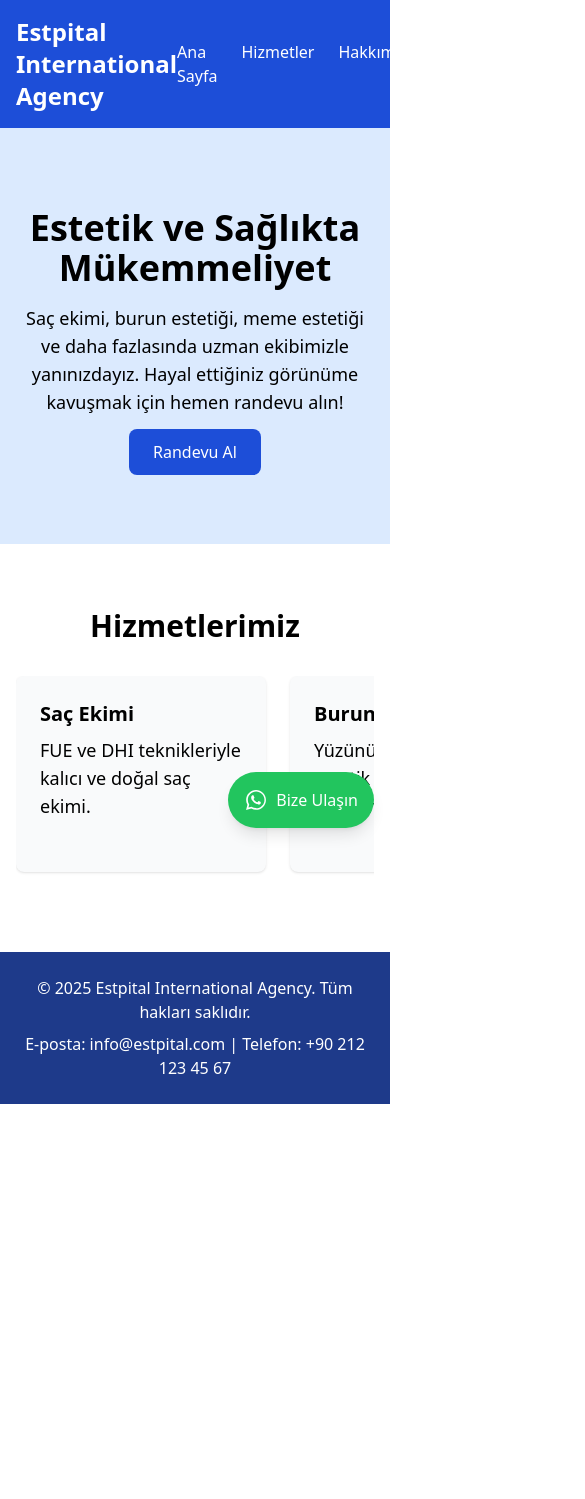
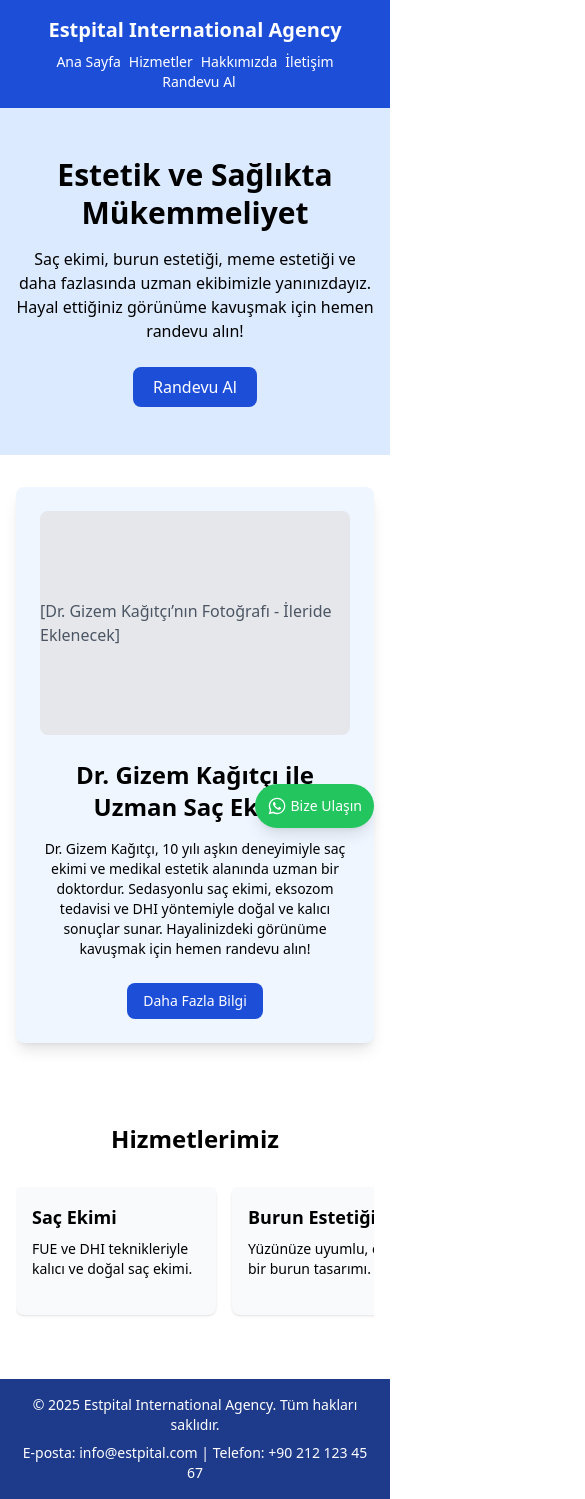
Before and after one commit to Estpital/Estpital-Dynamic-Platform, a React (Create React App) app: page / in a window 390 px wide. Shown: the whole page, 585 px wide, since content can reach past the window. Before the commit the page ends 1104 px from the top, so only its background shows below. Built offline with nearby package versions, Linux system fonts and the light colour scheme; the HTML template or start-up script is replaced by a standard one.

Commit message:
Update Home.js

```diff
--- a/src/pages/Home.js
+++ b/src/pages/Home.js
@@ -12,50 +12,75 @@ function Home() {
   return (
     <div className="min-h-screen bg-gray-50">
       {/* Navbar */}
-      <nav className="bg-blue-700 text-white p-4 sticky top-0 z-10">
-        <div className="container mx-auto flex justify-between items-center">
-          <h1 className="text-2xl font-bold">Estpital International Agency</h1>
-          <ul className="flex space-x-6">
-            <li><a href="/" className="hover:underline">Ana Sayfa</a></li>
-            <li><a href="/hizmetler" className="hover:underline">Hizmetler</a></li>
-            <li><a href="/hakkimizda" className="hover:underline">Hakkımızda</a></li>
-            <li><a href="/iletisim" className="hover:underline">İletişim</a></li>
-            <li><a href="/randevu" className="hover:underline">Randevu Al</a></li>
+      <nav className="bg-blue-700 text-white p-4 sticky top-0 z-20">
+        <div className="container mx-auto flex flex-col sm:flex-row justify-between items-center">
+          <h1 className="text-xl sm:text-2xl font-bold mb-2 sm:mb-0">Estpital International Agency</h1>
+          <ul className="flex flex-wrap justify-center sm:justify-end space-x-2 sm:space-x-6 text-sm sm:text-base">
+            <li><a href="/" className="hover:underline py-1">Ana Sayfa</a></li>
+            <li><a href="/hizmetler" className="hover:underline py-1">Hizmetler</a></li>
+            <li><a href="/hakkimizda" className="hover:underline py-1">Hakkımızda</a></li>
+            <li><a href="/iletisim" className="hover:underline py-1">İletişim</a></li>
+            <li><a href="/randevu" className="hover:underline py-1">Randevu Al</a></li>
           </ul>
         </div>
       </nav>
 
       {/* Hero Section */}
-      <section className="bg-blue-100 py-20 text-center">
+      <section className="bg-blue-100 py-12 sm:py-20 text-center">
         <div className="container mx-auto px-4">
-          <h2 className="text-4xl md:text-5xl font-bold mb-4">Estetik ve Sağlıkta Mükemmeliyet</h2>
-          <p className="text-lg md:text-xl mb-6 max-w-2xl mx-auto">
+          <h2 className="text-3xl sm:text-4xl md:text-5xl font-bold mb-4 leading-tight">Estetik ve Sağlıkta Mükemmeliyet</h2>
+          <p className="text-base sm:text-lg md:text-xl mb-6 max-w-2xl mx-auto">
             Saç ekimi, burun estetiği, meme estetiği ve daha fazlasında uzman ekibimizle yanınızdayız.
             Hayal ettiğiniz görünüme kavuşmak için hemen randevu alın!
           </p>
           <a
             href="/randevu"
-            className="bg-blue-700 text-white px-6 py-3 rounded-lg hover:bg-blue-800"
+            className="inline-block bg-blue-700 text-white px-5 py-2 sm:px-6 sm:py-3 text-base sm:text-lg rounded-lg hover:bg-blue-800"
           >
             Randevu Al
           </a>
         </div>
       </section>
 
+      {/* Banner: Dr. Gizem Kağıtçı */}
+      <section className="py-8 sm:py-12 bg-white">
+        <div className="container mx-auto px-4">
+          <div className="flex flex-col md:flex-row items-center gap-6 sm:gap-8 bg-blue-50 p-6 sm:p-8 rounded-lg shadow-lg">
+            <div className="w-full md:w-1/3">
+              <div className="bg-gray-200 h-56 sm:h-64 rounded-lg flex items-center justify-center">
+                <p className="text-base sm:text-lg text-gray-600">[Dr. Gizem Kağıtçı’nın Fotoğrafı - İleride Eklenecek]</p>
+              </div>
+            </div>
+            <div className="w-full md:w-2/3 text-center md:text-left">
+              <h3 className="text-2xl sm:text-3xl font-bold mb-4">Dr. Gizem Kağıtçı ile Uzman Saç Ekimi</h3>
+              <p className="text-sm sm:text-lg mb-6">
+                Dr. Gizem Kağıtçı, 10 yılı aşkın deneyimiyle saç ekimi ve medikal estetik alanında uzman bir doktordur. Sedasyonlu saç ekimi, eksozom tedavisi ve DHI yöntemiyle doğal ve kalıcı sonuçlar sunar. Hayalinizdeki görünüme kavuşmak için hemen randevu alın!
+              </p>
+              <a
+                href="/sac-ekimi"
+                className="inline-block bg-blue-700 text-white px-4 sm:px-6 py-2 sm:py-3 text-sm sm:text-lg rounded-lg hover:bg-blue-800"
+              >
+                Daha Fazla Bilgi
+              </a>
+            </div>
+          </div>
+        </div>
+      </section>
+
       {/* Services Section - Kaydırılabilir */}
-      <section className="py-16 bg-white">
+      <section className="py-12 sm:py-16 bg-white">
         <div className="container mx-auto px-4">
-          <h3 className="text-3xl font-bold text-center mb-8">Hizmetlerimiz</h3>
-          <div className="overflow-x-auto scrollbar-hide">
-            <div className="flex space-x-6 pb-4">
+          <h3 className="text-2xl sm:text-3xl font-bold text-center mb-8">Hizmetlerimiz</h3>
+          <div className="overflow-x-auto scrollbar-hide snap-x snap-mandatory">
+            <div className="flex space-x-4 sm:space-x-6 pb-4">
               {hizmetler.map((hizmet, index) => (
                 <a
                   key={index}
                   href={hizmet.path}
-                  className="min-w-[250px] bg-gray-50 p-6 rounded-lg shadow hover:shadow-lg transition"
+                  className="min-w-[200px] sm:min-w-[250px] bg-gray-50 p-4 sm:p-6 rounded-lg shadow hover:shadow-lg transition snap-center"
                 >
-                  <h4 className="text-xl font-semibold mb-2">{hizmet.name}</h4>
-                  <p className="text-lg">{hizmet.description}</p>
+                  <h4 className="text-lg sm:text-xl font-semibold mb-2">{hizmet.name}</h4>
+                  <p className="text-sm sm:text-lg">{hizmet.description}</p>
                 </a>
               ))}
             </div>
@@ -68,17 +93,17 @@ function Home() {
         href="https://wa.me/905441072570?text=Merhaba,%20Estpital%20hakkında%20bilgi%20almak%20istiyorum!"
         target="_blank"
         rel="noopener noreferrer"
-        className="fixed bottom-4 right-4 bg-green-500 text-white p-4 rounded-full shadow-lg hover:bg-green-600 transition z-50 flex items-center"
+        className="fixed bottom-4 right-4 bg-green-500 text-white p-3 sm:p-4 rounded-full shadow-lg hover:bg-green-600 transition z-50 flex items-center"
       >
-        <svg className="w-6 h-6 mr-2" fill="currentColor" viewBox="0 0 24 24">
+        <svg className="w-5 h-5 sm:w-6 sm:h-6 mr-1 sm:mr-2" fill="currentColor" viewBox="0 0 24 24">
           <path d="M12.04 2c-5.46 0-9.91 4.45-9.91 9.91 0 1.75.46 3.45 1.32 4.95L2.05 22l5.25-1.38c1.45.79 3.08 1.21 4.74 1.21 5.46 0 9.91-4.45 9.91-9.91 0-2.65-1.03-5.14-2.9-7.01-1.87-1.87-4.36-2.9-7.01-2.9zm0 18.02c-1.48 0-2.93-.39-4.19-1.13l-.3-.18-3.12.82.83-3.04-.2-.31c-.8-1.27-1.23-2.73-1.23-4.25 0-4.58 3.73-8.31 8.31-8.31 2.22 0 4.31.86 5.88 2.43 1.56 1.56 2.43 3.66 2.43 5.88 0 4.58-3.73 8.31-8.31 8.31zm4.57-6.11c-.25-.12-1.47-.73-1.7-.81-.22-.08-.38-.12-.54.12-.16.24-.62.81-.76.97-.14.16-.28.18-.53.06-.25-.12-1.06-.39-2.02-1.24-.75-.66-1.25-1.48-1.39-1.73-.14-.25-.02-.38.11-.51.11-.11.25-.28.38-.42.12-.14.16-.24.25-.41.08-.16.04-.31-.02-.43-.06-.12-.54-1.29-.74-1.77-.19-.47-.39-.41-.54-.41-.14 0-.3-.02-.46-.02-.16 0-.42.08-.64.31-.22.23-.85.83-.85 2.02 0 1.19.86 2.34 1 2.49.14.15 1.69 2.58 4.1 3.62 2.41 1.04 2.41.7 2.84.67.43-.03 1.39-.57 1.59-1.03.2-.46.2-.85.14-1.03-.06-.18-.23-.29-.48-.41z"/>
         </svg>
-        Bize Ulaşın
+        <span className="text-sm sm:text-base">Bize Ulaşın</span>
       </a>
 
       {/* Footer */}
-      <footer className="bg-blue-900 text-white p-6">
-        <div className="container mx-auto text-center">
+      <footer className="bg-blue-900 text-white p-4 sm:p-6">
+        <div className="container mx-auto text-center text-sm sm:text-base">
           <p className="mb-2">© 2025 Estpital International Agency. Tüm hakları saklıdır.</p>
           <p>E-posta: info@estpital.com | Telefon: +90 212 123 45 67</p>
         </div>
```
